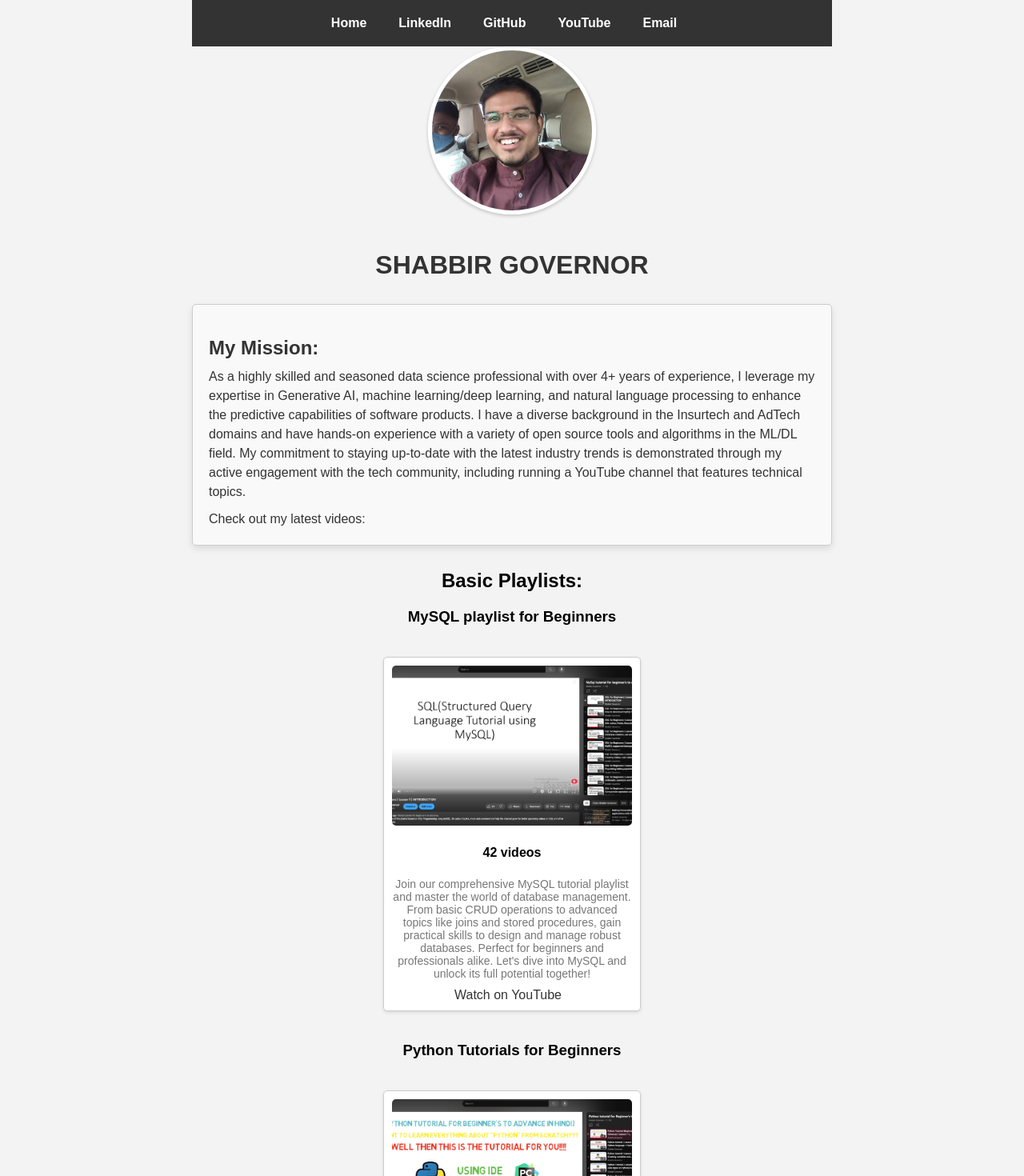
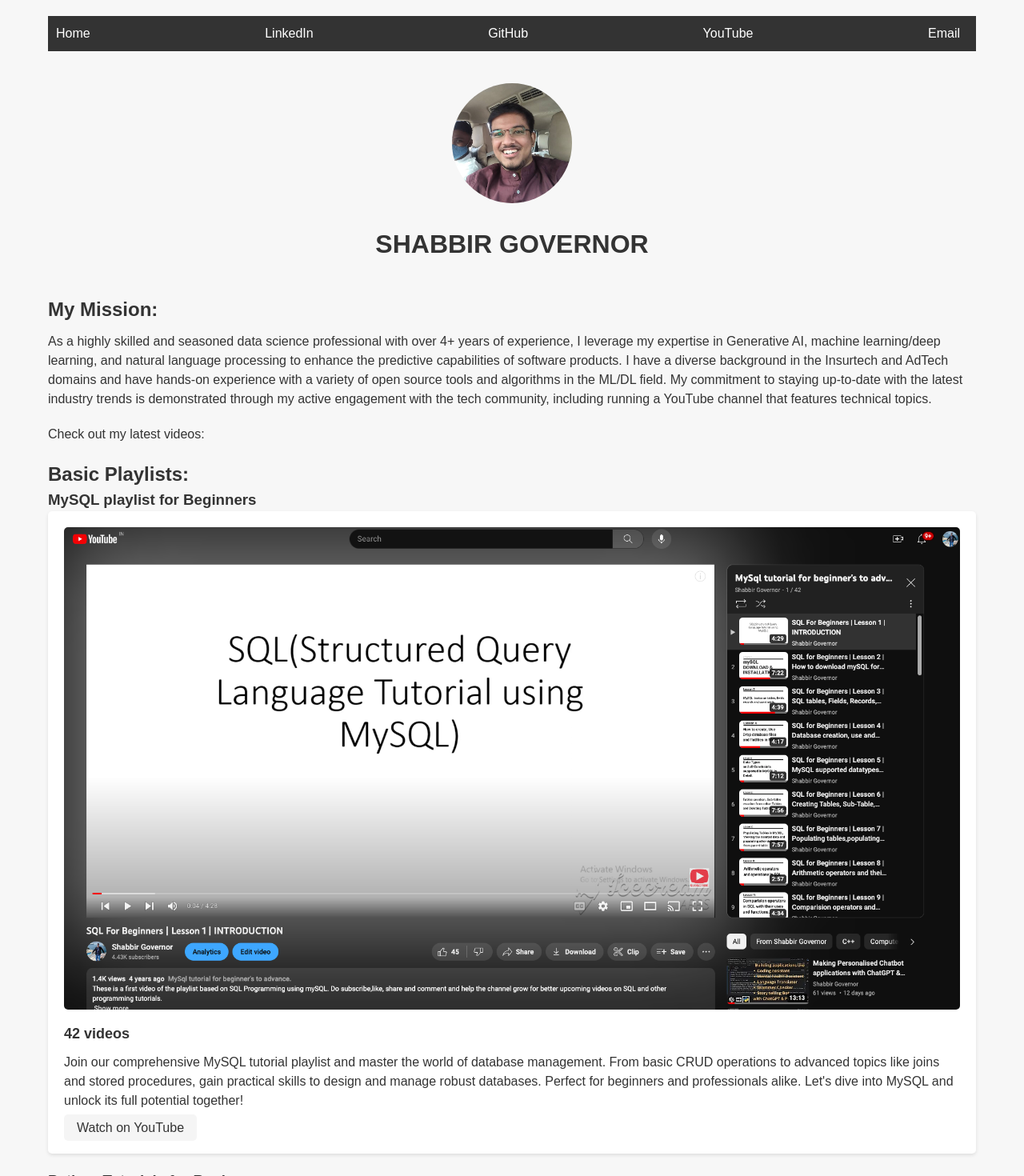
Before and after one commit to shabbirg89/Personal_Website, a React (Create React App) app in the folder client/: page / in a window 1280 px wide. Shown: the top 1470 px of the page at 80% size. Built offline with nearby package versions, Linux system fonts and the light colour scheme.

Commit message:
Site Updated version 1

```diff
--- a/client/src/App.css
+++ b/client/src/App.css
@@ -1,207 +1,124 @@
+/* App.css */
+
+/* Reset default browser styles */
+* {
+  margin: 0;
+  padding: 0;
+  box-sizing: border-box;
+}
+
 body {
   font-family: Arial, sans-serif;
-  margin: 0;
-  padding: 0;
-  background-color: #f3f3f3;
+  background-color: #f7f7f7;
+  color: #333;
+  line-height: 1.5;
+}
+
+.container {
+  max-width: 1200px;
+  margin: 0 auto;
+  padding: 20px;
 }
 
 nav {
   background-color: #333;
+}
+
+nav ul {
+  list-style: none;
+  display: flex;
+  justify-content: space-between;
+  align-items: center;
   padding: 10px;
 }
 
-nav ul {
-  list-style-type: none;
-  margin: 0;
-  padding: 0;
-  display: flex;
-  justify-content: center;
+nav ul li {
+  display: inline;
 }
 
-nav li {
-  margin-right: 20px;
+nav ul li a {
+  color: #fff;
+  text-decoration: none;
+  margin-right: 10px;
 }
 
-nav a {
-  display: block;
-  color: #fff;
-  text-decoration: none;
-  padding: 10px;
-  font-weight: bold;
-  transition: background-color 0.3s ease;
+nav ul li a:hover {
+  text-decoration: underline;
 }
 
-nav a:hover {
-  background-color: #555;
+#home {
+  text-align: center;
+  margin-top: 40px;
 }
 
-.App {
-  text-align: center;
-  margin: 20px;
+.profile-image {
+  width: 150px;
+  height: 150px;
+  border-radius: 50%;
+  object-fit: cover;
 }
 
 h1 {
-  margin-bottom: 30px;
-  color: #333;
+  margin-top: 20px;
 }
 
-.profile-image {
-  width: 200px;
-  height: 200px;
-  object-fit: cover;
-  border-radius: 50%;
+.about-me {
+  margin-top: 40px;
+}
+
+.about-me h2 {
+  font-size: 24px;
+  margin-bottom: 10px;
+}
+
+.about-me p {
   margin-bottom: 20px;
-  border: 5px solid #fff;
-  box-shadow: 0 2px 4px rgba(0, 0, 0, 0.2);
+}
+
+.playlists {
+  margin-top: 40px;
+}
+
+.playlists h2 {
+  font-size: 24px;
+  margin-bottom: 20px;
 }
 
 .video-container {
-  display: inline-block;
-  margin: 20px;
-  width: 300px;
-  border: 1px solid #ccc;
+  background-color: #fff;
+  padding: 20px;
   border-radius: 5px;
-  padding: 10px;
-  background-color: #fff;
   box-shadow: 0 2px 4px rgba(0, 0, 0, 0.1);
-  transition: transform 0.3s ease;
-}
-
-.video-container:hover {
-  transform: translateY(-5px);
+  margin-bottom: 20px;
 }
 
 .video-container img {
   width: 100%;
-  height: 200px;
-  object-fit: cover;
+  height: auto;
+  border-radius: 5px;
+  margin-bottom: 10px;
+  cursor: pointer;
+}
+
+.video-container h4 {
+  font-size: 18px;
+  margin-bottom: 10px;
+}
+
+.video-container p {
+  margin-bottom: 10px;
+}
+
+.links a {
+  color: #333;
+  text-decoration: none;
+  background-color: #f5f5f5;
+  padding: 8px 16px;
   border-radius: 5px;
 }
 
-.video-container h2 {
-  margin: 10px 0;
-  font-size: 18px;
-  color: #333;
-}
-
-.video-container p {
-  margin: 0;
-  font-size: 14px;
-  color: #777;
-}
-
-.video-container .links {
-  margin-top: 10px;
-}
-
-.video-container .links a {
-  display: inline-block;
-  margin-right: 10px;
-  text-decoration: none;
-  color: #333;
-  transition: color 0.3s ease;
-}
-
-.video-container .links a:hover {
-  color: #555;
-}
-
-.about-me {
-  text-align: left;
-  margin: 30px 0;
-  padding: 20px;
-  background-color: #fff;
-  border-radius: 5px;
-  box-shadow: 0 2px 4px rgba(0, 0, 0, 0.1);
-  color: #333;
-}
-
-.about-me h2 {
-  margin-bottom: 10px;
-}
-
-.about-me p {
-  margin: 10px 0;
-  line-height: 1.5;
-}
-
-.contact p {
-  margin: 5px 0;
-}
-
-.contact a {
-  text-decoration: none;
-  color: #333;
-  transition: color 0.3s ease;
-}
-
-.contact a:hover {
-  color: #555;
-}
-
-.links {
-  margin-top: 10px;
-}
-
-.links a {
-  margin-right: 10px;
-}
-
-.footer {
-  background-color: #333;
-  color: #fff;
-  padding: 20px;
-  text-align: center;
-}
-
-.footer p {
-  margin: 0;
-}
-
-.footer a {
-  color: #fff;
-  text-decoration: none;
-}
-
-@media (max-width: 768px) {
-  .profile-image {
-    margin-top: 0;
-  }
-}
-
-/* Additional Styling for Attractiveness */
-
-.App {
-  max-width: 800px;
-  margin: 0 auto;
-}
-
-nav a {
-  transition: background-color 0.3s ease, color 0.3s ease;
-}
-
-nav a:hover {
-  background-color: #555;
-  color: #fff;
-}
-
-.video-container {
-  transition: transform 0.3s ease, box-shadow 0.3s ease;
-}
-
-.video-container:hover {
-  transform: translateY(-5px);
-  box-shadow: 0 4px 8px rgba(0, 0, 0, 0.2);
-}
-
-.about-me {
-  background-color: #f9f9f9;
-  border: 1px solid #ccc;
-  box-shadow: 0 4px 8px rgba(0, 0, 0, 0.1);
-}
-
-.about-me p:last-child {
-  margin-bottom: 0;
+.links a:hover {
+  background-color: #e0e0e0;
 }
 
 .footer {
@@ -212,16 +129,15 @@ nav a:hover {
   font-size: 14px;
 }
 
+.footer p {
+  margin-bottom: 10px;
+}
+
 .footer a {
   color: #fff;
-  transition: color 0.3s ease;
+  text-decoration: none;
 }
 
 .footer a:hover {
-  color: #bbb;
+  text-decoration: underline;
 }
-
-.footer p {
-  margin: 0;
-  line-height: 1.5;
-}
```
